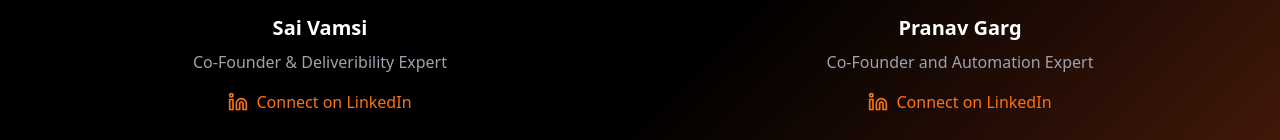
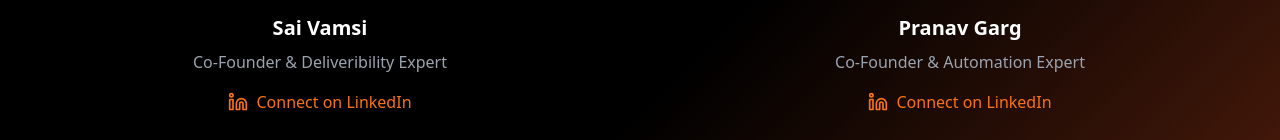
Before and after one commit to 11pranav-garg/chillreach-website, a React (Vite) app: page /team in a window 1280 px wide. Shown: the part 514-654 px from the top of the page. Built offline with nearby package versions, Linux system fonts and the light colour scheme.

Commit message:
Update Team.tsx

```diff
--- a/src/pages/Team.tsx
+++ b/src/pages/Team.tsx
@@ -39,7 +39,7 @@ const Team = () => {
     },
     {
       name: 'Pranav Garg',
-      role: 'Co-Founder and Automation Expert',
+      role: 'Co-Founder & Automation Expert',
       image:
         'https://media.licdn.com/dms/image/v2/D5603AQFrqp5OMmqcCw/profile-displayphoto-shrink_200_200/profile-displayphoto-shrink_200_200/0/1684153939668?e=1735776000&v=beta&t=51HY9_dqjBKr6qreEk3Y-LmQOZTBZcmPrLtWzghVhLo',
       linkedin: 'https://www.linkedin.com/in/11pranav-garg/',
```
